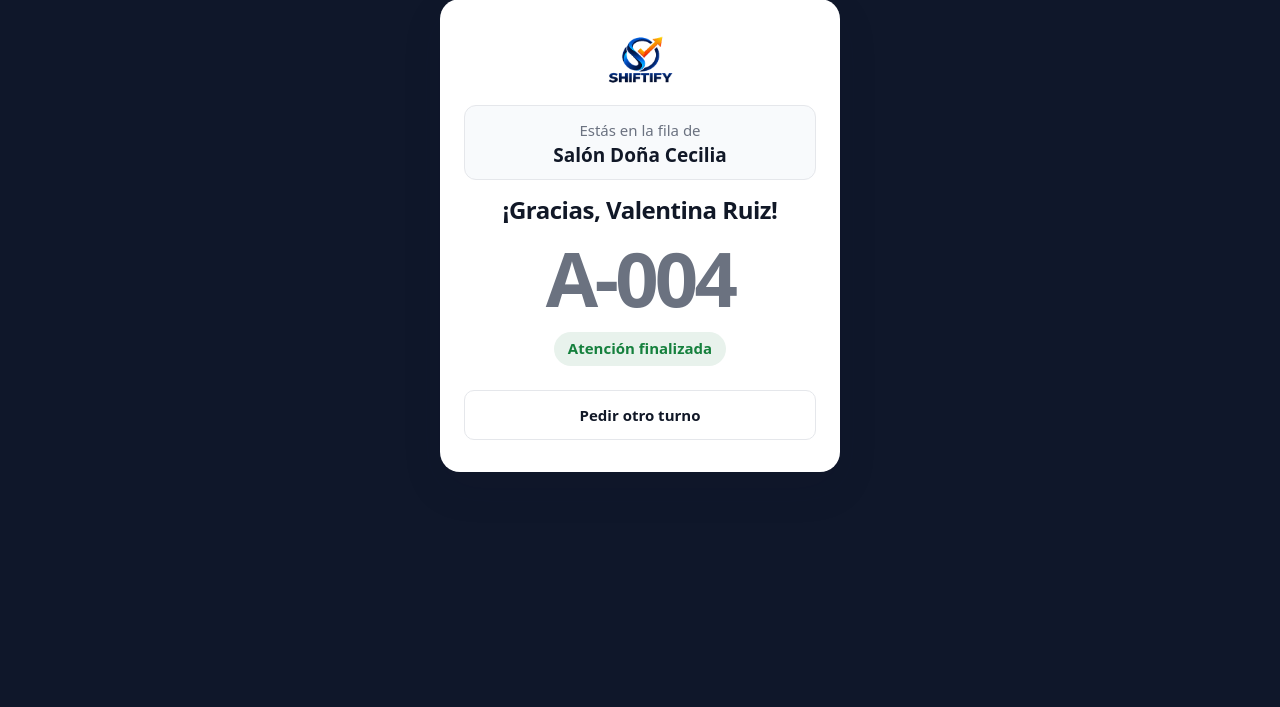
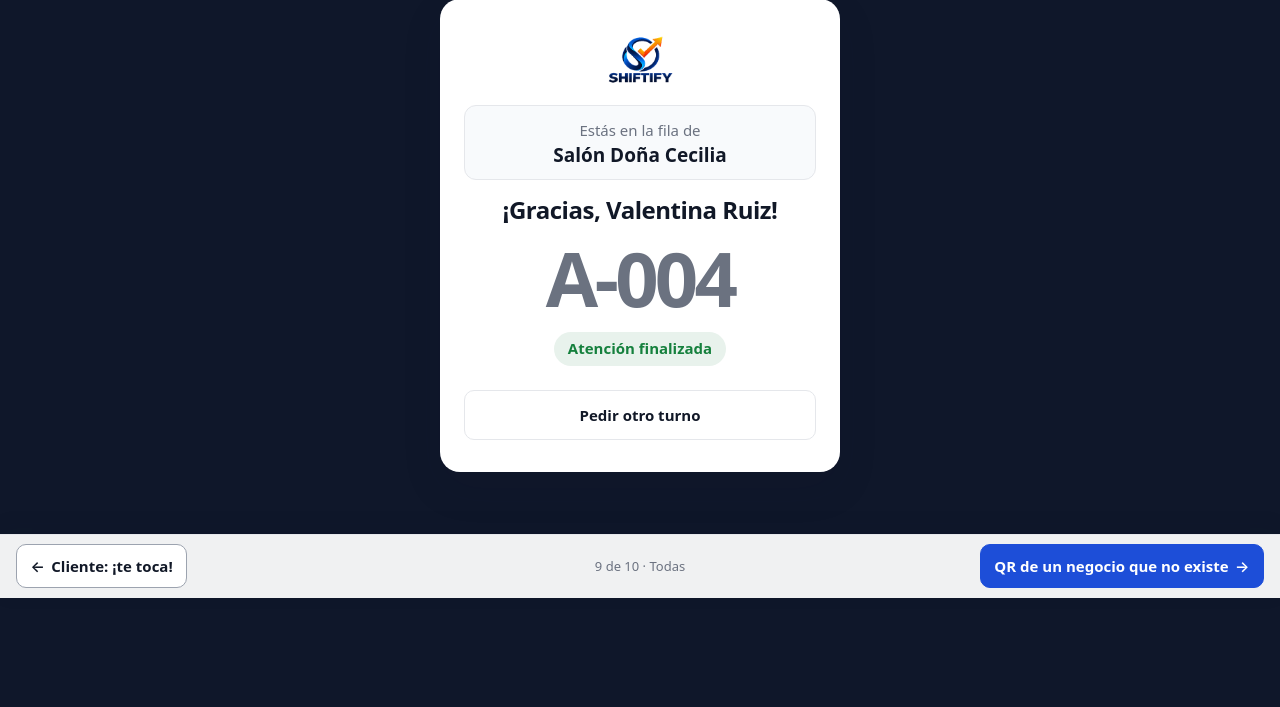
Before and after one commit to Ivandev-afk/bocetoshiftify, a PHP site: page /pantallas/turno-fin.html in a window 1280 px wide. Shown: the part 202-909 px from the top of the page. Before the commit the page ends 674 px from the top, so only its background shows below. Run offline with PHP 8.4, Linux system fonts and the light colour scheme.

Commit message:
Navegación completa: recorrido por las pantallas, volver arriba y pie con enlaces
- Cada maqueta de pantallas/ tiene una barra «← Anterior · N de 10 ·
  Siguiente →» que recorre la historia en orden (también la agrega
  pruebas/maquetas.php al regenerarlas).
- Portada: botón «↑» para volver arriba y enlaces en el pie (Inicio,
  Cómo funciona, Planes, Pedir turno, Pantallas, Iniciar sesión).

Co-Authored-By: Claude Opus 5.5 <noreply@anthropic.com>

```diff
--- a/assets/css/styles.css
+++ b/assets/css/styles.css
@@ -3429,3 +3429,116 @@ a.home-sucursal__icono {
   display: flex;
   justify-content: flex-start;
 }
+
+/* Recorrido por las maquetas de pantallas/: anterior · todas · siguiente */
+.recorrido {
+  position: fixed;
+  right: 0;
+  bottom: 0;
+  left: 0;
+  z-index: 50;
+  display: grid;
+  grid-template-columns: 1fr auto 1fr;
+  align-items: center;
+  gap: var(--e-2);
+  padding: 0.6rem max(var(--e-4), env(safe-area-inset-left));
+  padding-bottom: max(0.6rem, env(safe-area-inset-bottom));
+  border-top: 1px solid var(--borde);
+  background: color-mix(in srgb, var(--superficie-elevada) 94%, transparent);
+  backdrop-filter: blur(8px);
+  box-shadow: 0 -6px 20px rgba(15, 23, 42, 0.08);
+  font-size: var(--texto-sm);
+}
+
+body:has(.recorrido) {
+  padding-bottom: 4.5rem;
+}
+
+.recorrido__boton {
+  display: inline-flex;
+  min-height: 44px;
+  align-items: center;
+  gap: 0.4rem;
+  justify-self: start;
+  padding: 0.5rem 0.85rem;
+  border: 1px solid var(--borde-fuerte);
+  border-radius: var(--radio-md);
+  background: var(--superficie-elevada);
+  color: var(--contenido-fuerte);
+  font-weight: var(--peso-semi);
+}
+
+.recorrido__boton--siguiente {
+  justify-self: end;
+  border-color: var(--acento);
+  background: var(--acento);
+  color: #fff;
+}
+
+.recorrido__boton:hover {
+  border-color: var(--acento);
+}
+
+.recorrido__centro {
+  color: var(--contenido-suave);
+  font-size: var(--texto-xs, 0.75rem);
+  white-space: nowrap;
+}
+
+@media (max-width: 560px) {
+  .recorrido__texto {
+    display: none;
+  }
+}
+
+/* Portada: volver arriba y enlaces del pie */
+.arriba {
+  position: fixed;
+  right: max(1rem, env(safe-area-inset-right));
+  bottom: max(1rem, env(safe-area-inset-bottom));
+  z-index: 40;
+  display: grid;
+  width: 48px;
+  height: 48px;
+  place-items: center;
+  border: 2px solid #fff;
+  border-radius: 50%;
+  background: var(--acento);
+  box-shadow: var(--sombra-lg);
+  color: #fff;
+  font-size: 1.2rem;
+  font-weight: var(--peso-fuerte);
+  opacity: 0;
+  pointer-events: none;
+  transform: translateY(10px);
+  transition: opacity var(--transicion), transform var(--transicion);
+}
+
+.arriba--visible {
+  opacity: 1;
+  pointer-events: auto;
+  transform: none;
+}
+
+.arriba:hover {
+  background: var(--acento-hover);
+}
+
+.pie__enlaces {
+  display: flex;
+  flex-wrap: wrap;
+  justify-content: center;
+  gap: 0.4rem 1.2rem;
+  margin: 0;
+  padding: 0;
+  list-style: none;
+  font-size: var(--texto-sm);
+}
+
+.pie__enlaces a {
+  color: var(--contenido-inverso-suave);
+}
+
+.pie__enlaces a:hover {
+  color: var(--acento-calido);
+}
--- a/login.php
+++ b/login.php
@@ -61,7 +61,7 @@ if ($_SERVER["REQUEST_METHOD"] === "POST") {
   <meta name="description" content="Accede al espacio de trabajo de Shiftify.">
   <title>Iniciar sesión | Shiftify</title>
   <link rel="stylesheet" href="assets/css/tokens.css?v=6">
-  <link rel="stylesheet" href="assets/css/styles.css?v=11">
+  <link rel="stylesheet" href="assets/css/styles.css?v=12">
 </head>
 <body class="pagina-login">
   <a class="salto" href="#acceso">Saltar al acceso</a>
--- a/panel.php
+++ b/panel.php
@@ -77,7 +77,7 @@ $paginaActual = "panel";
   <meta name="theme-color" content="#0F172A">
   <title>Panel de atención | Shiftify</title>
   <link rel="stylesheet" href="assets/css/tokens.css?v=6">
-  <link rel="stylesheet" href="assets/css/styles.css?v=11">
+  <link rel="stylesheet" href="assets/css/styles.css?v=12">
 </head>
 <body class="pagina-panel">
   <a class="salto" href="#contenido">Saltar al contenido</a>
--- a/pantallas/index.html
+++ b/pantallas/index.html
@@ -7,7 +7,7 @@
   <meta name="description" content="Mockups de las pantallas operativas de Shiftify: panel de atención, equipo y página del cliente.">
   <title>Pantallas | Shiftify</title>
   <link rel="stylesheet" href="../assets/css/tokens.css?v=5">
-  <link rel="stylesheet" href="../assets/css/styles.css?v=5">
+  <link rel="stylesheet" href="../assets/css/styles.css?v=12">
 </head>
 <body class="pagina-galeria">
   <a class="salto" href="#contenido">Saltar al contenido</a>
--- a/pantallas/turno-fin.html
+++ b/pantallas/turno-fin.html
@@ -6,7 +6,7 @@
   <meta name="theme-color" content="#0F172A">
     <title>Turno en Salón Doña Cecilia | Shiftify</title>
   <link rel="stylesheet" href="../assets/css/tokens.css?v=6">
-  <link rel="stylesheet" href="../assets/css/styles.css?v=6">
+  <link rel="stylesheet" href="../assets/css/styles.css?v=12">
 </head>
 <body class="pagina-turno">
   <p class="maqueta-aviso">Maqueta con datos de ejemplo · <a href="index.html">Ver todas las pantallas</a></p>
@@ -26,5 +26,11 @@
         </form>
           </article>
   </main>
+
+  <nav class="recorrido" aria-label="Recorrido por las pantallas">
+    <a class="recorrido__boton" href="turno-ahora.html" rel="prev"><span aria-hidden="true">←</span> <span class="recorrido__texto">Cliente: ¡te toca!</span></a>
+    <a class="recorrido__centro" href="index.html">9 de 10 · Todas</a>
+    <a class="recorrido__boton recorrido__boton--siguiente" href="turno-no-existe.html" rel="next"><span class="recorrido__texto">QR de un negocio que no existe</span> <span aria-hidden="true">→</span></a>
+  </nav>
 </body>
 </html>
--- a/registro.php
+++ b/registro.php
@@ -83,7 +83,7 @@ if ($_SERVER["REQUEST_METHOD"] === "POST") {
   <meta name="description" content="Registra tu negocio en Shiftify.">
   <title>Registra tu negocio | Shiftify</title>
   <link rel="stylesheet" href="assets/css/tokens.css?v=6">
-  <link rel="stylesheet" href="assets/css/styles.css?v=11">
+  <link rel="stylesheet" href="assets/css/styles.css?v=12">
 </head>
 <body class="pagina-login">
   <a class="salto" href="#acceso">Saltar al registro</a>
--- a/turno.php
+++ b/turno.php
@@ -85,7 +85,7 @@ $conexion->close();
   <meta name="theme-color" content="#0F172A">
   <title><?= $empresa ? "Turno en " . htmlspecialchars($empresa["nombre"]) : "Tu turno" ?> | Shiftify</title>
   <link rel="stylesheet" href="assets/css/tokens.css?v=6">
-  <link rel="stylesheet" href="assets/css/styles.css?v=11">
+  <link rel="stylesheet" href="assets/css/styles.css?v=12">
 </head>
 <body class="pagina-turno<?= $turno && $turno["estado"] === "atendiendo" && !$mostrarFormulario ? " pagina-turno--llamado" : "" ?>">
   <main class="turno">
--- a/usuarios.php
+++ b/usuarios.php
@@ -67,7 +67,7 @@ $paginaActual = "usuarios";
   <meta name="theme-color" content="#0F172A">
   <title>Equipo | Shiftify</title>
   <link rel="stylesheet" href="assets/css/tokens.css?v=6">
-  <link rel="stylesheet" href="assets/css/styles.css?v=11">
+  <link rel="stylesheet" href="assets/css/styles.css?v=12">
 </head>
 <body class="pagina-panel">
   <a class="salto" href="#contenido">Saltar al contenido</a>
```
Also changed, not shown: index.html (+20 -2 lines), pantallas/equipo.html (+7 -1 lines), pantallas/login.html (+7 -1 lines), pantallas/panel-nuevo.html (+7 -1 lines), pantallas/panel.html (+7 -1 lines), pantallas/registro.html (+7 -1 lines), pantallas/turno-ahora.html (+7 -1 lines), pantallas/turno-esperando.html (+7 -1 lines), pantallas/turno-no-existe.html (+7 -1 lines), pantallas/turno-pedir.html (+7 -1 lines), pruebas/maquetas.php (+42 -2 lines).
